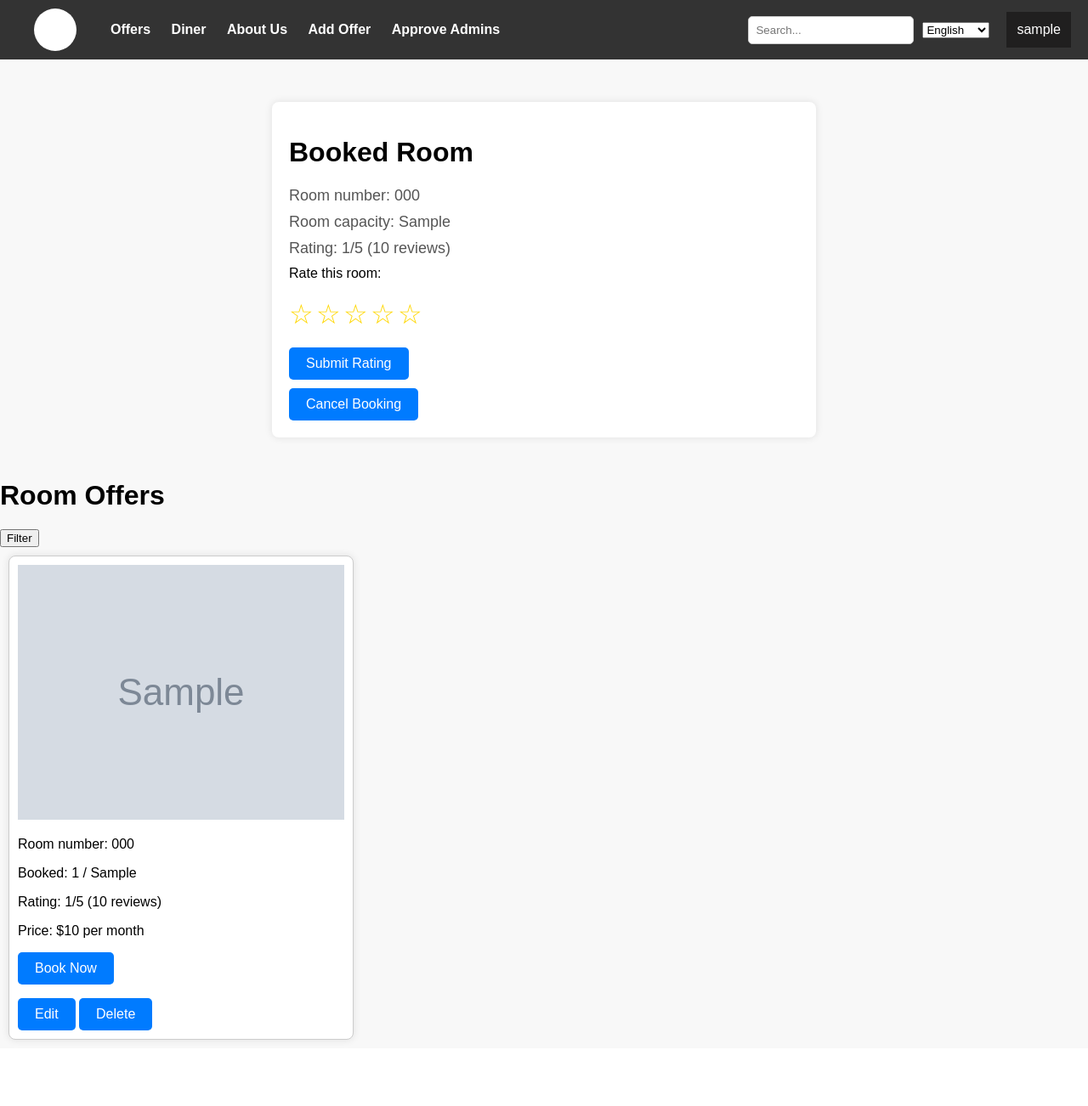
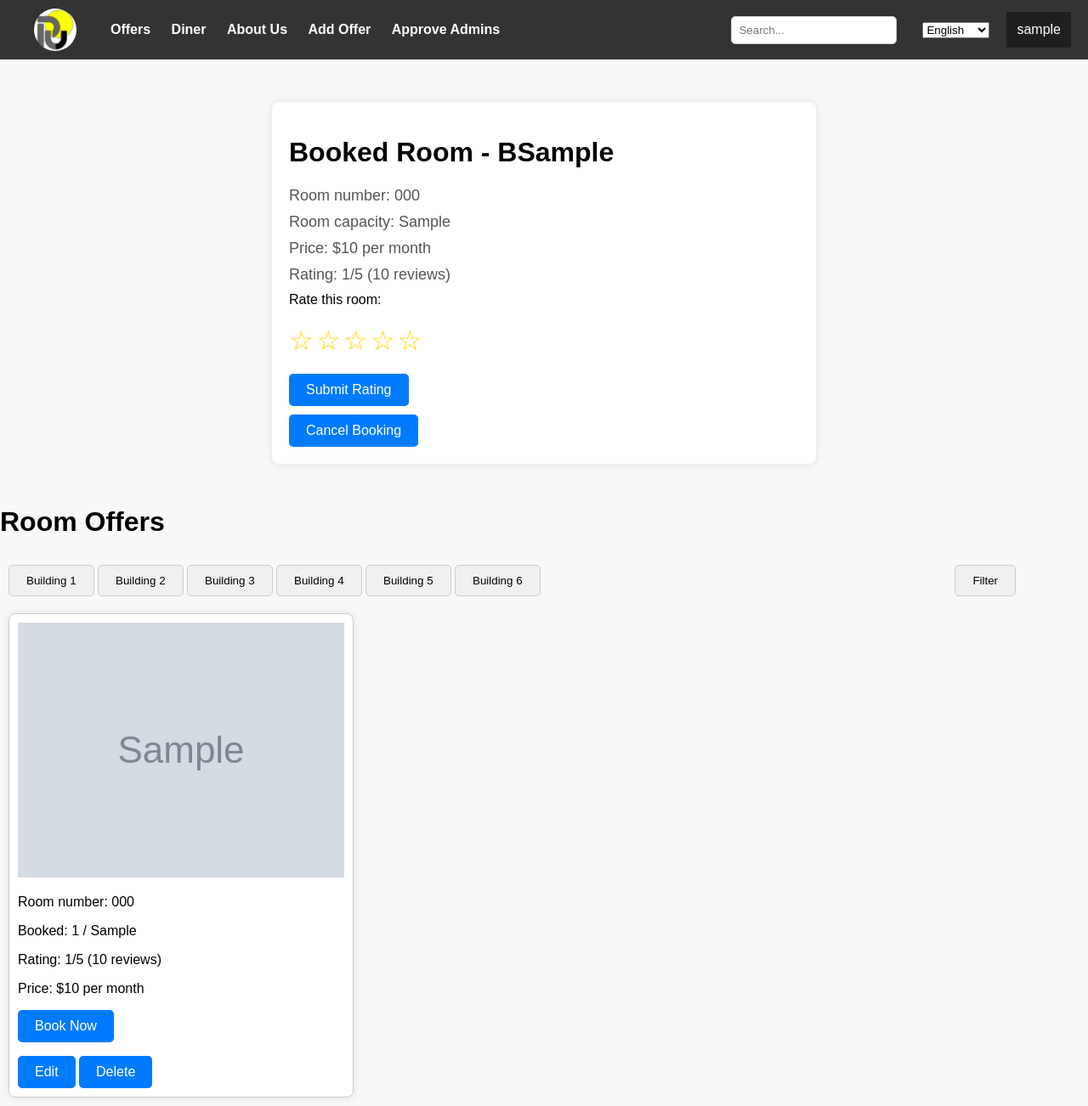
Before and after one commit to ivo5055/Project, a PHP site: page /offers.php in a window 1280 px wide. Shown: the whole page at 85% size. Before the commit the page ends 1227 px from the top, so only its background shows below. Run offline with PHP 8.4, Linux system fonts and the light colour scheme; the visitor is signed in with stand-in values (Sample User, id 1); tables that the repository leaves empty or names only in its code hold one stand-in row (values such as "Sample post"); grey boxes marked "Sample" are stand-in pictures; data that the repository does not hold is empty.

Commit message:
26.05.24

```diff
--- a/Register.php
+++ b/Register.php
@@ -11,7 +11,7 @@
 
 <?php include 'elements/header.php'; ?>
 
-<div class="">
+<div class="register-container">
     <h1>Register</h1>
     <div class="register-form">
         <form id="register-form" action="includes/register.php" method="post" onsubmit="return validateForm()">
--- a/includes/addOfferI.php
+++ b/includes/addOfferI.php
@@ -67,9 +67,9 @@ if ($_SERVER["REQUEST_METHOD"] == "POST") {
 
 
         // Insert offer data into database
-        $queryInsert = "INSERT INTO room (building, description, price,image_url, room_number, room_capacity, gender_R) VALUES (?, ?, ?, ?, ?, ?, ?)";
+        $queryInsert = "INSERT INTO room (building, room_number, description, price,image_url,  room_capacity, gender_R) VALUES (?, ?, ?, ?, ?, ?, ?)";
         $stmtInsert = $pdo->prepare($queryInsert);
-        $stmtInsert->execute([$building, $description, $price,$new_img_name, $room_number, $room_capacity, $gender_R]);
+        $stmtInsert->execute([$building, $room_number, $description, $price,$new_img_name,  $room_capacity, $gender_R]);
 
         // Redirect to offers page after adding offer
         header("Location: ../offers.php");
--- a/includes/filter.php
+++ b/includes/filter.php
@@ -1,7 +1,7 @@
 <!-- Filter Form -->
-<button id="filterButton">Filter</button>
 
-<form id="filterForm" method="GET" action="">
+
+<form id="filterForm" class="filter-form-container" method="GET" action="">
     <div>
         <label for="room_number">Room Number:</label>
         <input type="text" name="room_number" id="room_number" value="<?php echo isset($_GET['room_number']) ? $_GET['room_number'] : ''; ?>">
@@ -40,7 +40,6 @@
     <button type="submit">Filter</button>
     <button type="button" id="clearFilter">Clear Filter</button>
 </form>
-
 <?php
 // Prepare the base query
 $query = "SELECT * FROM room WHERE 1=1";
--- a/includes/offersDisplay.php
+++ b/includes/offersDisplay.php
@@ -1,6 +1,6 @@
 <?php
 echo '<div class="room-offer">';
-echo '<a href="room_details.php?room_number=' . htmlspecialchars($row['room_number']) . '">';
+echo '<a href="room_details.php?room_number=' . htmlspecialchars($row['room_number']) . '&building=' . htmlspecialchars($row['building']) . '">';
 echo '<img src="img/' . htmlspecialchars($row['image_url']) . '" alt="Room Image">';
 echo '</a>';
 echo '<div class="offer-details">';
@@ -15,7 +15,7 @@ echo '<p>Rating: ' . htmlspecialchars($averageRating) . '/5 (' . htmlspecialchar
 echo '<p>Price: $' . htmlspecialchars($row['price']) . ' per month</p>';
 
 // Link to room details
-echo '<p><a href="room_details.php?room_number=' . htmlspecialchars($row['room_number']) . '" class="button">Book Now</a></p>';
+echo '<p><a href="room_details.php?room_number=' . htmlspecialchars($row['room_number']) . '&building=' . htmlspecialchars($row['building']) . '" class="button">Book Now</a></p>';
 
 // Admin options
 if (isset($_SESSION['account']) && $_SESSION['account'] == 'A') {
@@ -23,7 +23,7 @@ if (isset($_SESSION['account']) && $_SESSION['account'] == 'A') {
     echo '<input type="hidden" name="Id" value="' . htmlspecialchars($row['Id']) . '">'; // Hidden input to send room ID
 
     // Edit button
-    echo '<a href="editOffer.php?room_number=' . htmlspecialchars($row['room_number']) . ' " class="button">Edit</a> <a> </a>';
+    echo '<a href="editOffer.php?room_number=' . htmlspecialchars($row['room_number']) . '&building=' . htmlspecialchars($row['building']) . ' " class="button">Edit</a> <a> </a>';
 
     // Delete button
     echo '<button type="submit" name="delete_room" class="button">Delete</button>'; // Delete button
--- a/includes/show_booked.php
+++ b/includes/show_booked.php
@@ -18,8 +18,9 @@ if (isset($_SESSION['username'])) {
     }
 
     // Fetch the currently booked room for the logged-in user
-    $currentBookingQuery = "SELECT * FROM room
-                            JOIN bookings ON room.room_number = bookings.room_number
+    $currentBookingQuery = "SELECT room.*, bookings.building
+                            FROM room
+                            JOIN bookings ON room.room_number = bookings.room_number AND room.building = bookings.building
                             WHERE bookings.userN = :username";
     $currentBookingStmt = $pdo->prepare($currentBookingQuery);
     $currentBookingStmt->execute(['username' => $username]);
@@ -27,24 +28,37 @@ if (isset($_SESSION['username'])) {
 
     if ($bookedRoom) {
         echo '<div class="booked-room">';
-        echo '<h1>Booked Room</h1>';
+        echo '<h1>Booked Room - B' . htmlspecialchars($bookedRoom['building']) . '</h1>';
         echo '<div class="room-detail">';
-        //echo '<img src="img/' . $bookedRoom['image_url'] . '">';
-        echo '<p>Room number: ' . $bookedRoom['room_number'] . '</p>';
-        echo '<p>Room capacity: ' . $bookedRoom['room_capacity'] . '</p>';
+        //echo '<img src="img/' . htmlspecialchars($bookedRoom['image_url']) . '" alt="Room Image">';
+        echo '<p>Room number: ' . htmlspecialchars($bookedRoom['room_number']) . '</p>';
+        //echo '<p>Building: ' . htmlspecialchars($bookedRoom['building']) . '</p>';
+        echo '<p>Room capacity: ' . htmlspecialchars($bookedRoom['room_capacity']) . '</p>';
+        echo '<p>Price: $' . htmlspecialchars($bookedRoom['price']) . ' per month' .'</p>';
+
+
+        // Fetch the updated rating
+        $ratingQuery = "SELECT total_rating, number_of_reviews FROM room WHERE room_number = :room_number AND building = :building";
+        $ratingStmt = $pdo->prepare($ratingQuery);
+        $ratingStmt->execute(['room_number' => $bookedRoom['room_number'], 'building' => $bookedRoom['building']]);
+        $ratingData = $ratingStmt->fetch(PDO::FETCH_ASSOC);
+
+        $averageRating = $ratingData['number_of_reviews'] > 0 ? round($ratingData['total_rating'] / $ratingData['number_of_reviews'], 1) : 0;
+        echo '<p>Rating: ' . htmlspecialchars($averageRating) . '/5 (' . htmlspecialchars($ratingData['number_of_reviews']) . ' reviews)</p>';
 
         // Rating system
         if (isset($_POST['rate_room'])) {
             $rating = $_POST['rating'];
             $room_number = $bookedRoom['room_number'];
+            $building = $bookedRoom['building'];
 
             // Update total_rating and number_of_reviews in room table
             $updateRoomQuery = "UPDATE room
                                 SET total_rating = total_rating + :rating,
                                     number_of_reviews = number_of_reviews + 1
-                                WHERE room_number = :room_number";
+                                WHERE room_number = :room_number AND building = :building";
             $updateRoomStmt = $pdo->prepare($updateRoomQuery);
-            $updateRoomStmt->execute(['rating' => $rating, 'room_number' => $room_number]);
+            $updateRoomStmt->execute(['rating' => $rating, 'room_number' => $room_number, 'building' => $building]);
 
             // Set session variable to indicate rating is done
             $_SESSION['has_rated'] = $room_number;
@@ -54,16 +68,6 @@ if (isset($_SESSION['username'])) {
             header('Location: ' . $_SERVER['PHP_SELF']);
             exit;
         }
-
-         // Fetch the updated rating
-    $ratingQuery = "SELECT total_rating, number_of_reviews FROM room WHERE room_number = :room_number";
-    $ratingStmt = $pdo->prepare($ratingQuery);
-    $ratingStmt->execute(['room_number' => $bookedRoom['room_number']]);
-    $ratingData = $ratingStmt->fetch(PDO::FETCH_ASSOC);
-
-    $averageRating = $ratingData['number_of_reviews'] > 0 ? round($ratingData['total_rating'] / $ratingData['number_of_reviews'], 1) : 0;
-
-    echo '<p>Rating: ' . $averageRating . '/5 (' . $ratingData['number_of_reviews'] . ' reviews)</p>';
 
         // Show star rating form if the user has not rated the room
         if (!isset($_SESSION['has_rated']) || $_SESSION['has_rated'] != $bookedRoom['room_number']) {
--- a/offers.php
+++ b/offers.php
@@ -6,7 +6,6 @@
     <title>Offers</title>
     <link rel="stylesheet" href="styles.css">
     <link rel="stylesheet" href="dropdown.css">
-
 </head>
 <body>
 
@@ -15,13 +14,25 @@ include "elements/header.php";
 include "includes/dbh.inc.php";
 ?>
 
-<div class="">
+<div class="header-container">
     <?php include "includes/show_booked.php"; ?>
 
-    <h1>Room Offers</h1>
+    <h1><p></p>Room Offers<p></p></h1>
 
+        <!-- Building Filter -->
+        <div id="buildingFilterForm" class="radio-button-form">
+            <button class="building-button" data-building="1">Building 1</button>
+            <button class="building-button" data-building="2">Building 2</button>
+            <button class="building-button" data-building="3">Building 3</button>
+            <button class="building-button" data-building="4">Building 4</button>
+            <button class="building-button" data-building="5">Building 5</button>
+            <button class="building-button" data-building="6">Building 6</button>
+            <button id="filterButton" class="Filter_B">Filter</button>
+
+        </div>
 
     <?php include "includes/filter.php";?>
+
     <div class="room-offers">
         <?php
         // Delete
@@ -36,18 +47,54 @@ include "includes/dbh.inc.php";
             $bookingStmt->execute(['room_number' => $row['room_number']]);
             $currentBookings = $bookingStmt->fetchColumn();
 
-                //shows rooms that have space for guests and users
-                //for admin it shows every room
+            // Check if the building filter is set
+            if (isset($_GET['building'])) {
+                // Check if the room belongs to the selected building
+                if ($_GET['building'] == $row['building']) {
+                    // Check if the room is available or the user is an admin
                     if ($currentBookings < $row['room_capacity'] || (isset($_SESSION['account']) && $_SESSION['account'] == "A")) {
-                    if(isset($_SESSION['gender']) && $_SESSION['account'] == "U"){
-                        if($row['gender_R'] == $_SESSION['gender'] ) include "includes/offersDisplay.php" ;
-                    }
-                    else if (!isset($_SESSION['gender']) || $_SESSION['account'] == "A"){
+                        // Include room display
+                        if (isset($_SESSION['gender']) && $_SESSION['account'] == "U") {
+                            if ($row['gender_R'] == $_SESSION['gender']) {
                                 include "includes/offersDisplay.php";
                             }
-            }}
+                        } else if (!isset($_SESSION['gender']) || $_SESSION['account'] == "A") {
+                            include "includes/offersDisplay.php";
+                        }
+                    }
+                }
+            } else {
+                // If building filter is not set, show all rooms
+                // Check if the room is available or the user is an admin
+                if ($currentBookings < $row['room_capacity'] || (isset($_SESSION['account']) && $_SESSION['account'] == "A")) {
+                    // Include room display
+                    if (isset($_SESSION['gender']) && $_SESSION['account'] == "U") {
+                        if ($row['gender_R'] == $_SESSION['gender']) {
+                            include "includes/offersDisplay.php";
+                        }
+                    } else if (!isset($_SESSION['gender']) || $_SESSION['account'] == "A") {
+                        include "includes/offersDisplay.php";
+                    }
+                }
+            }
+        }
         ?>
+    </div>
+</div>
 
+<script>
+    const buildingButtons = document.querySelectorAll('.building-button');
+
+    // Add event listener to building buttons
+    buildingButtons.forEach(button => {
+        button.addEventListener('click', function() {
+            // Get the value of the building from the data attribute
+            const building = button.getAttribute('data-building');
+            // Redirect to the page with the selected building as a parameter
+            window.location.href = `offers.php?building=${building}`;
+        });
+    });
+</script>
 
 <script>
     // Get references to filter button and form
@@ -67,7 +114,7 @@ include "includes/dbh.inc.php";
         filterForm.reset();
         // Clear input values manually
         const inputs = filterForm.getElementsByTagName('input');
-                    for (let i = 0; i < inputs.length; i++) {
+        for (let i = 0; i < inputs.length    ; i++) {
         inputs[i].value = '';
     }
     // Clear select value manually
@@ -75,9 +122,5 @@ include "includes/dbh.inc.php";
     select.selectedIndex = 0;
 });
 </script>
-
-
-    </div>
-</div>
 </body>
 </html>
--- a/styles.css
+++ b/styles.css
@@ -34,7 +40,10 @@ header a:hover {
     border-radius: 50%;
     display: flex;
     align-items: center;
+    justify-content: center; /* Center the content horizontally and vertically */
     color: #333;
+    background-image: url('img/logo.jpg');
+    background-size: cover; /* Ensures the image covers the entire circle */
 }
 
 .search-box {
@@ -97,37 +153,72 @@ header a:hover {
 
 
 
+.Filter_B {
+    padding: 10px 20px;
+    background-color: #f0f0f0;
+    border: 1px solid #ccc;
+    border-radius: 5px;
+    cursor: pointer;
+    float: right; /* Float the button to the right */
+    margin-right: 75px;
+}
 
+/* Styles for when buttons are hovered */
+.Filter_B:hover {
+    background-color: #e0e0e0;
+}
 
-#filterForm {
-    margin-left: auto;
+/* Styles for when buttons are clicked (selected) */
+.Filter_B.active {
+    background-color: #ddd;
+    border-color: #999;
+}
+
+/* Initially hide filter form */
+.filter-form-container {
     display: none;
+    margin-right: auto;
 }
 
 /* Show filter form when it has class 'show' */
-#filterForm.show {
-    margin-left: auto;
+.filter-form-container.show {
     display: block;
 }
-/* Hide filter dropdown by default */
-.dropdown-content {
-    display: none;
-    position: absolute;
-    background-color: #f9f9f9;
-    min-width: 160px;
-    box-shadow: 0 8px 16px 0 rgba(0,0,0,0.2);
-    z-index: 1;
+
+
+
+/* Building buttons */
+.button-group {
+
+    display: flex;
+    flex-wrap: wrap;
+    gap: 10px;
+
+  }
+.radio-button-form{
+    margin: 10px;
 }
 
-/* Show filter dropdown when it has class 'show' */
-.dropdown-content.show {
-    display: block;
-}
-/* Initially hide filter dropdown */
-#filterDropdown {
-    display: none;
-}
+  /* Styles for the building buttons */
+  .building-button {
+    padding: 10px 20px;
+    background-color: #f0f0f0;
+    border: 1px solid #ccc;
+    border-radius: 5px;
+    cursor: pointer;
 
+  }
+
+  /* Styles for when buttons are hovered */
+  .building-button:hover {
+    background-color: #e0e0e0;
+  }
+
+  /* Styles for when buttons are clicked (selected) */
+  .building-button.active {
+    background-color: #ddd;
+    border-color: #999;
+  }
 
 
 
```
Also changed, not shown: other parts of styles.css (+61 -8 lines), MainPage.php (+4 -6 lines), room_details.php (+17 -15 lines), style.css (added, +115 -0 lines), img/IMG-66537484bbe403.82122051.png (added), img/logo.jpg (added), img/logo.png (added). Lines whose indentation alone changed are shown as unchanged.
